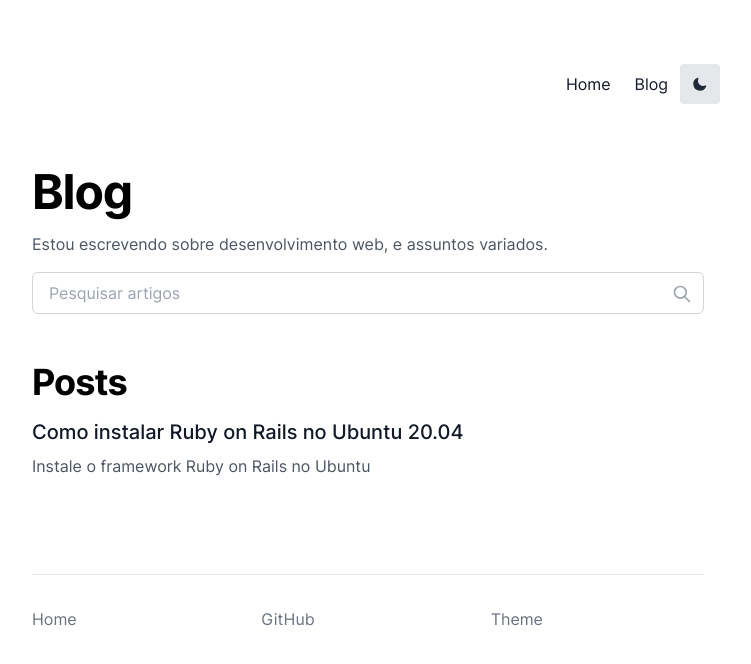
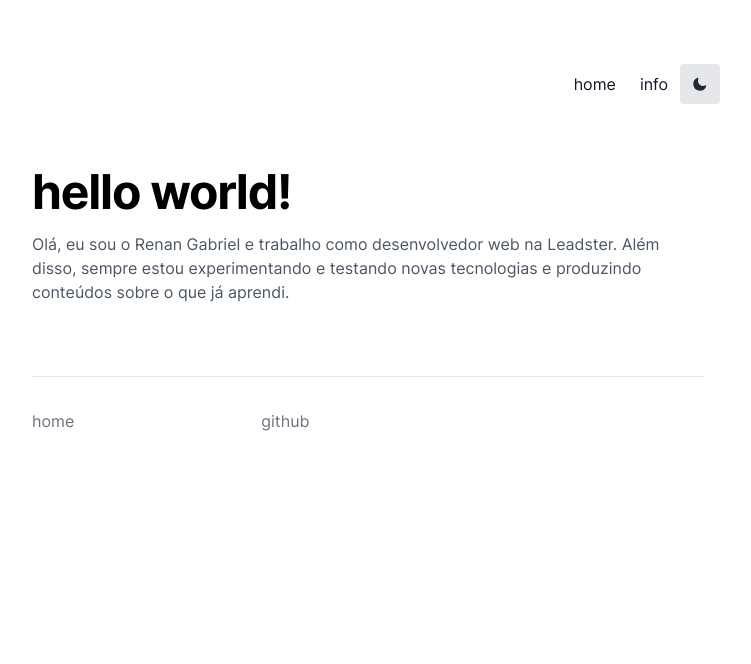
Before and after one commit to renangabriel27/renanwebdev.com, a Next.js app: page /blog in a window 1280 px wide. Shown: the top 664 px of the page, without its empty margins (272-1023 px from the left). Built offline with nearby package versions, Linux system fonts and the light colour scheme; what @tailwindcss/typography would draw is missing.

Commit message:
Update blog template - set up minimal

```diff
--- a/components/Container.js
+++ b/components/Container.js
@@ -24,7 +24,7 @@ export default function Container(props) {
   };
 
   return (
-    <div className="bg-white dark:bg-gray-900">
+    <div className="bg-white dark:bg-black">
       <Head>
         <title>{meta.title}</title>
         <meta name="robots" content="follow, index" />
@@ -39,16 +39,16 @@ export default function Container(props) {
           <meta property="article:published_time" content={meta.date} />
         )}
       </Head>
-      <nav className="flex justify-end items-center max-w-3xl p-8 my-0 md:my-8 mx-auto bg-white dark:bg-gray-900 bg-opacity-60">
+      <nav className="flex justify-end items-center max-w-3xl p-8 my-0 md:my-8 mx-auto bg-white dark:bg-black bg-opacity-60">
         <a href="#skip" className="sr-only focus:not-sr-only">
           Skip to content
         </a>
         <div>
           <NextLink href="/">
-            <a className="text-gray-900 dark:text-gray-100">Home</a>
+            <a className="text-gray-900 dark:text-gray-100">home</a>
           </NextLink>
           <NextLink href="/blog">
-            <a className="pl-6 text-gray-900 dark:text-gray-100">Blog</a>
+            <a className="pl-6 text-gray-900 dark:text-gray-100">info</a>
           </NextLink>
         </div>
         <button
@@ -86,7 +86,7 @@ export default function Container(props) {
       </nav>
       <main
         id="skip"
-        className="flex flex-col justify-center bg-white dark:bg-gray-900 px-8"
+        className="flex flex-col justify-center bg-white dark:bg-black px-8"
       >
         {children}
         <Footer />
--- a/components/Footer.js
+++ b/components/Footer.js
@@ -18,14 +18,11 @@ export default function Footer() {
       <div className="w-full max-w-2xl grid grid-cols-1 gap-4 pb-16 sm:grid-cols-3">
         <div className="flex flex-col space-y-4">
           <Link href="/">
-            <a className="text-gray-500 hover:text-gray-600 transition">Home</a>
+            <a className="text-gray-500 hover:text-gray-600 transition">home</a>
           </Link>
         </div>
         <div className="flex flex-col space-y-4">
-          <ExternalLink href="https://github.com/renangabriel27">GitHub</ExternalLink>
-        </div>
-        <div className="flex flex-col space-y-4">
-          <ExternalLink href="https://github.com/leerob/leerob.io">Theme</ExternalLink>
+          <ExternalLink href="https://github.com/renangabriel27">github</ExternalLink>
         </div>
       </div>
     </footer>
--- a/pages/_document.js
+++ b/pages/_document.js
@@ -25,7 +25,7 @@ class MyDocument extends Document {
             name="google-site-verification"
           />
         </Head>
-        <body className="bg-white dark:bg-gray-900 text-white dark:text-black">
+        <body className="bg-white dark:bg-black text-white dark:text-black">
           <Main />
           <NextScript />
         </body>
--- a/pages/blog.js
+++ b/pages/blog.js
@@ -1,69 +1,25 @@
-import { useState } from 'react';
+import Link from 'next/link';
+import Image from 'next/image';
 
-import Container from '@/components/Container';
-import BlogPost from '@/components/BlogPost';
-import { getAllFilesFrontMatter } from '@/lib/mdx';
+import Container from '../components/Container';
+import BlogPost from '../components/BlogPost';
+import Divider from '@/components/Divider';
 
-export default function Blog({ posts }) {
-  const [searchValue, setSearchValue] = useState('');
-  const filteredBlogPosts = posts
-    .sort(
-      (a, b) =>
-        Number(new Date(b.publishedAt)) - Number(new Date(a.publishedAt))
-    )
-    .filter((frontMatter) =>
-      frontMatter.title.toLowerCase().includes(searchValue.toLowerCase())
-    );
+export default function Home() {
+  return (
+    <Container>
+      <div className="flex flex-col justify-center items-start max-w-2xl mx-auto mb-16">
+        <h1 className="font-bold text-3xl md:text-5xl tracking-tight mb-4 text-black dark:text-white">
+          hello world!
+        </h1>
 
-  return (
-    <Container
-      title="Blog – Renan Gabriel"
-      description="Blog sobre desenvolvimento web."
-    >
-      <div className="flex flex-col justify-center items-start max-w-2xl mx-auto mb-16 w-full">
-        <h1 className="font-bold text-3xl md:text-5xl tracking-tight mb-4 text-black dark:text-white">
-          Blog
-        </h1>
-        <p className="text-gray-600 dark:text-gray-400 mb-4">
-          {`Estou escrevendo sobre desenvolvimento web, e assuntos variados.`}
-        </p>
-        <div className="relative w-full mb-4">
-          <input
-            aria-label="Pesquisar artigos"
-            type="text"
-            onChange={(e) => setSearchValue(e.target.value)}
-            placeholder="Pesquisar artigos"
-            className="px-4 py-2 border border-gray-300 dark:border-gray-900 focus:ring-blue-500 focus:border-blue-500 block w-full rounded-md bg-white dark:bg-gray-800 text-gray-900 dark:text-gray-100"
-          />
-          <svg
-            className="absolute right-3 top-3 h-5 w-5 text-gray-400 dark:text-gray-300"
-            xmlns="http://www.w3.org/2000/svg"
-            fill="none"
-            viewBox="0 0 24 24"
-            stroke="currentColor"
-          >
-            <path
-              strokeLinecap="round"
-              strokeLinejoin="round"
-              strokeWidth={2}
-              d="M21 21l-6-6m2-5a7 7 0 11-14 0 7 7 0 0114 0z"
-            />
-          </svg>
-        </div>
-        <h3 className="font-bold text-2xl md:text-4xl tracking-tight mb-4 mt-8 text-black dark:text-white">
-          Posts
-        </h3>
-        {!filteredBlogPosts.length && <p className="dark:text-white">No posts found.</p>}
-        {filteredBlogPosts.map((frontMatter) => (
-          <BlogPost key={frontMatter.title} {...frontMatter} />
-        ))}
+        <h2 className="prose text-gray-600 dark:text-gray-400 mb-2">
+          Olá, eu sou o Renan Gabriel e trabalho como desenvolvedor web
+          na <a href='https://www.leadster.com.br' target="_blank">Leadster</a>.
+          Além disso, sempre estou experimentando e testando
+          novas tecnologias e produzindo conteúdos sobre o que já aprendi.
+        </h2>
       </div>
     </Container>
   );
 }
-
-export async function getStaticProps() {
-  const posts = await getAllFilesFrontMatter('blog');
-
-  return { props: { posts } };
-}
--- a/pages/index.js
+++ b/pages/index.js
@@ -1,22 +1,60 @@
-import Link from 'next/link';
+import { useState } from 'react';
 
-import Container from '../components/Container';
-import BlogPost from '../components/BlogPost';
-import Divider from '@/components/Divider';
+import Container from '@/components/Container';
+import BlogPost from '@/components/BlogPost';
+import { getAllFilesFrontMatter } from '@/lib/mdx';
 
-export default function Home() {
+export default function Blog({ posts }) {
+  const [searchValue, setSearchValue] = useState('');
+  const filteredBlogPosts = posts
+    .sort(
+      (a, b) =>
+        Number(new Date(b.publishedAt)) - Number(new Date(a.publishedAt))
+    )
+    .filter((frontMatter) =>
+      frontMatter.title.toLowerCase().includes(searchValue.toLowerCase())
+    );
+
   return (
-    <Container>
-      <div className="flex flex-col justify-center items-start max-w-2xl mx-auto mb-16">
-        <h1 className="font-bold text-3xl md:text-5xl tracking-tight mb-4 text-black dark:text-white">
-          Olá, eu sou Renan Gabriel
-        </h1>
-        <h2 className="prose text-gray-600 dark:text-gray-400 mb-2">
-          Eu sou desenvolvedor e criador de conteúdos. Eu trabalho na Leadster
-          como Desenvolvedor web. E também sempre estou experimentando e testando
-          novas tecnologias e produzindo conteúdos sobre o que já aprendi.
-        </h2>
+    <Container
+      title="Blog – Renan Gabriel"
+      description="Blog sobre desenvolvimento web."
+    >
+      <div className="flex flex-col justify-center items-start max-w-2xl mx-auto mb-16 w-full">
+        <div className="relative w-full mb-4">
+          <input
+            aria-label="Pesquisar artigos"
+            type="text"
+            onChange={(e) => setSearchValue(e.target.value)}
+            placeholder="pesquisar post"
+            className="px-4 py-2 border border-gray-300 dark:border-gray-900 focus:ring-blue-500 focus:border-blue-500 block w-full rounded-md bg-white dark:bg-gray-900 text-gray-900 dark:text-gray-100"
+          />
+          <svg
+            className="absolute right-3 top-3 h-5 w-5 text-gray-400 dark:text-gray-300"
+            xmlns="http://www.w3.org/2000/svg"
+            fill="none"
+            viewBox="0 0 24 24"
+            stroke="currentColor"
+          >
+            <path
+              strokeLinecap="round"
+              strokeLinejoin="round"
+              strokeWidth={2}
+              d="M21 21l-6-6m2-5a7 7 0 11-14 0 7 7 0 0114 0z"
+            />
+          </svg>
+        </div>
+        {!filteredBlogPosts.length && <p className="dark:text-white">No posts found.</p>}
+        {filteredBlogPosts.map((frontMatter) => (
+          <BlogPost key={frontMatter.title} {...frontMatter} />
+        ))}
       </div>
     </Container>
   );
 }
+
+export async function getStaticProps() {
+  const posts = await getAllFilesFrontMatter('blog');
+
+  return { props: { posts } };
+}
```
